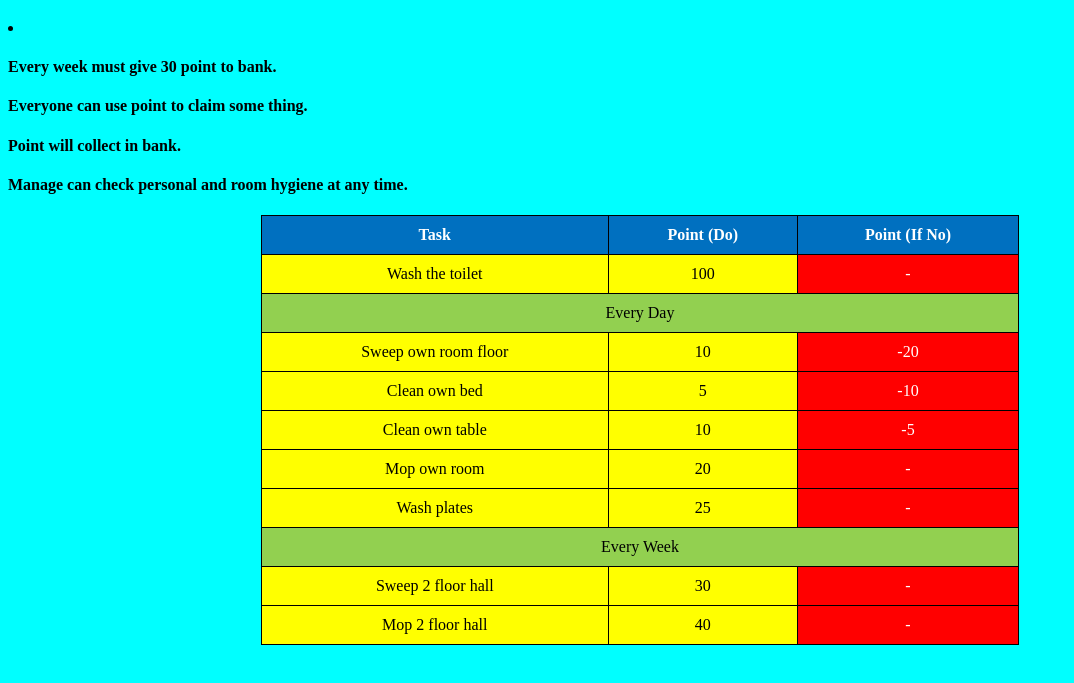
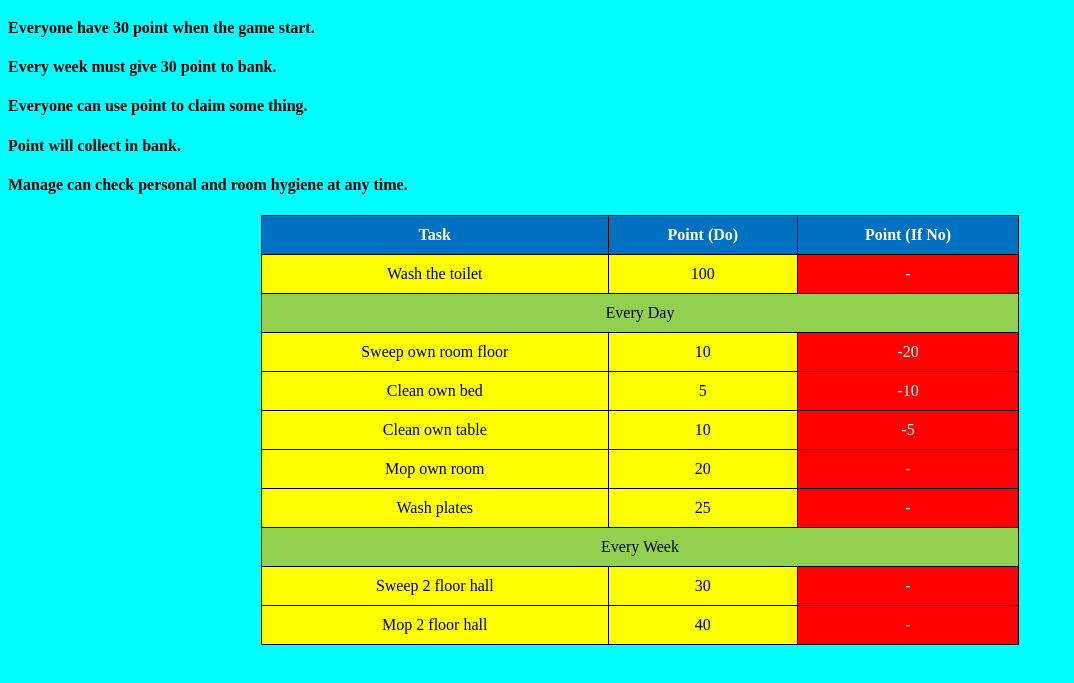
Before and after one commit to asdrtyuiogh218/point-system, a plain HTML site: page rule.html in a window 1280 px wide. Shown: the part 61-744 px from the top of the page, without its empty margins (0-1074 px from the left). Drawn offline with Linux system fonts and the light colour scheme.

Commit message:
Update rule.html

```diff
--- a/rule.html
+++ b/rule.html
@@ -36,13 +36,13 @@
 </head>
 <body>
     <h1>Rule</h1>
-    <li>
+        <h4>Everyone have 30 point when the game start.</h4>
         <h4>Every week must give 30 point to bank. </h4>
         <h4>Everyone can use point to claim some thing.</h4>
         <h4>Point will collect in bank.</h4>
         <h4>Manage can check personal and room hygiene at any time.</h4>
 
-    </li>
+
     <table>
         <thead>
             <tr>
```
